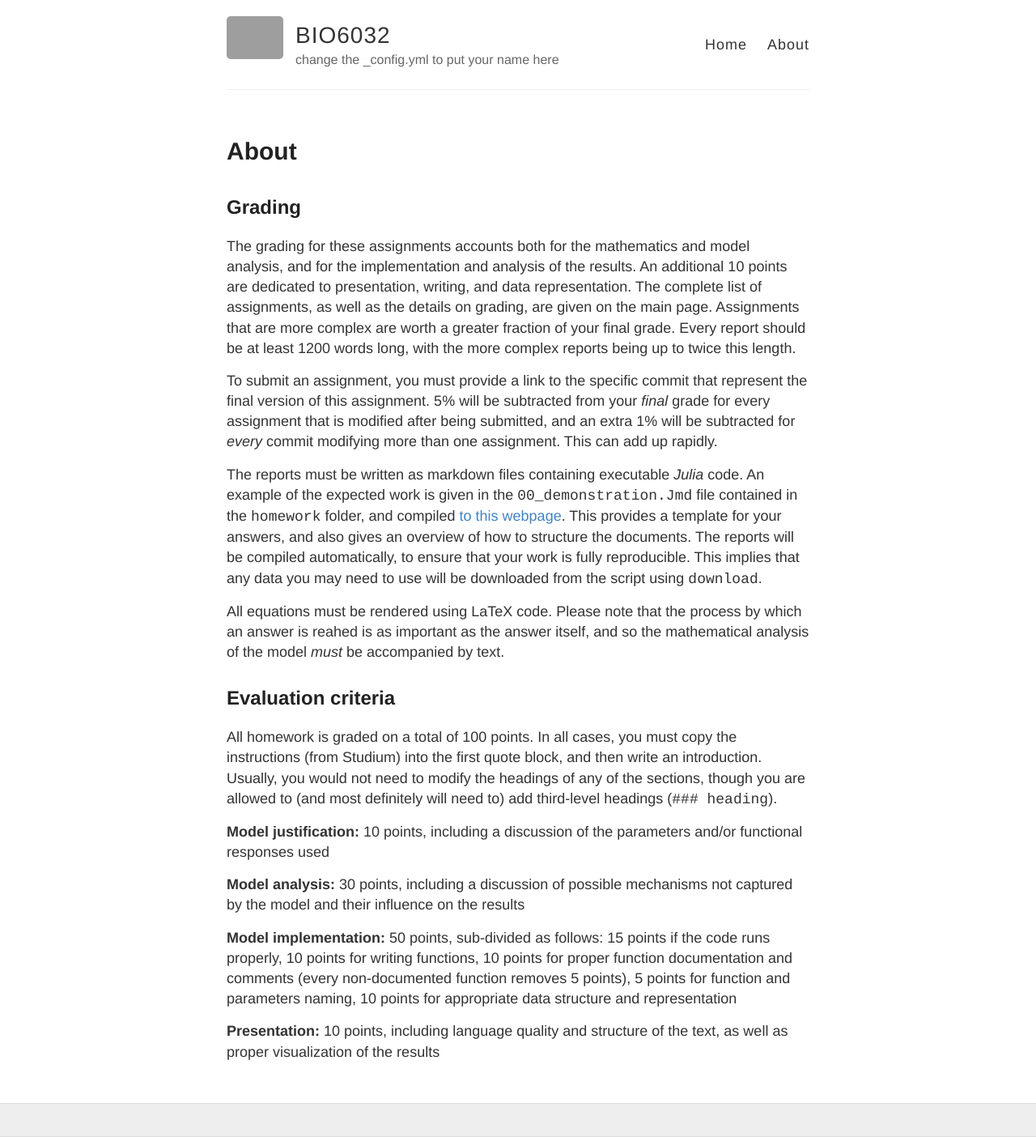
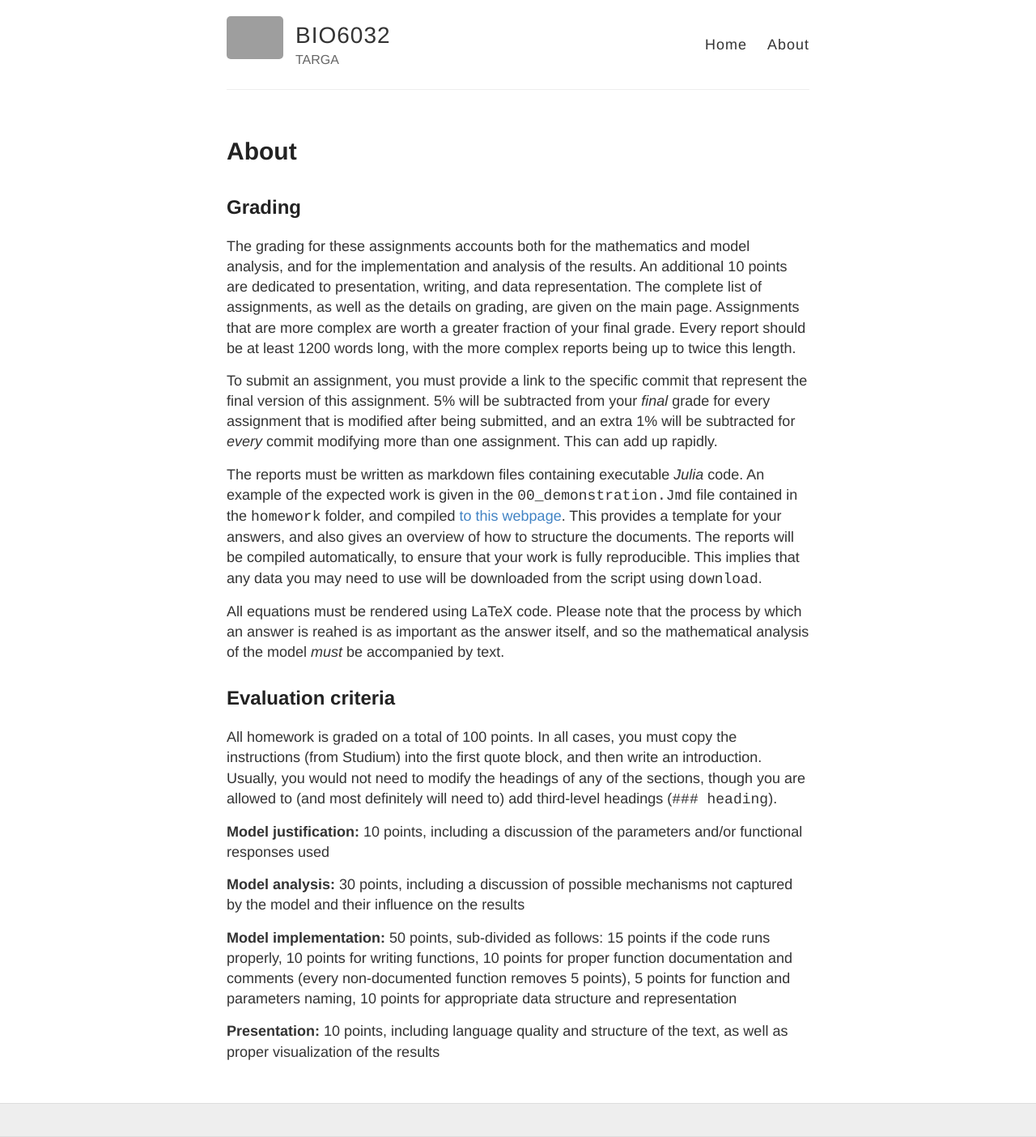
Before and after one commit to Targa296/Homework, a Jekyll site: the page built from dist/about.md, in a window 1280 px wide. Shown: the whole page at 81% size. Built offline with Jekyll 4.4.1, drawn with Linux system fonts in a browser that asks for light colours; grey boxes are pictures that could not be loaded.

Commit message:
Update _config.yml

```diff
--- a/dist/_config.yml
+++ b/dist/_config.yml
@@ -1,4 +1,4 @@
 baseurl: /homework
 name: BIO6032
-description: "change the _config.yml to put your name here"
+description: TARGA
 avatar: https://raw.githubusercontent.com/BIO6032/homework/master/dist/images/logo.jpg
```
